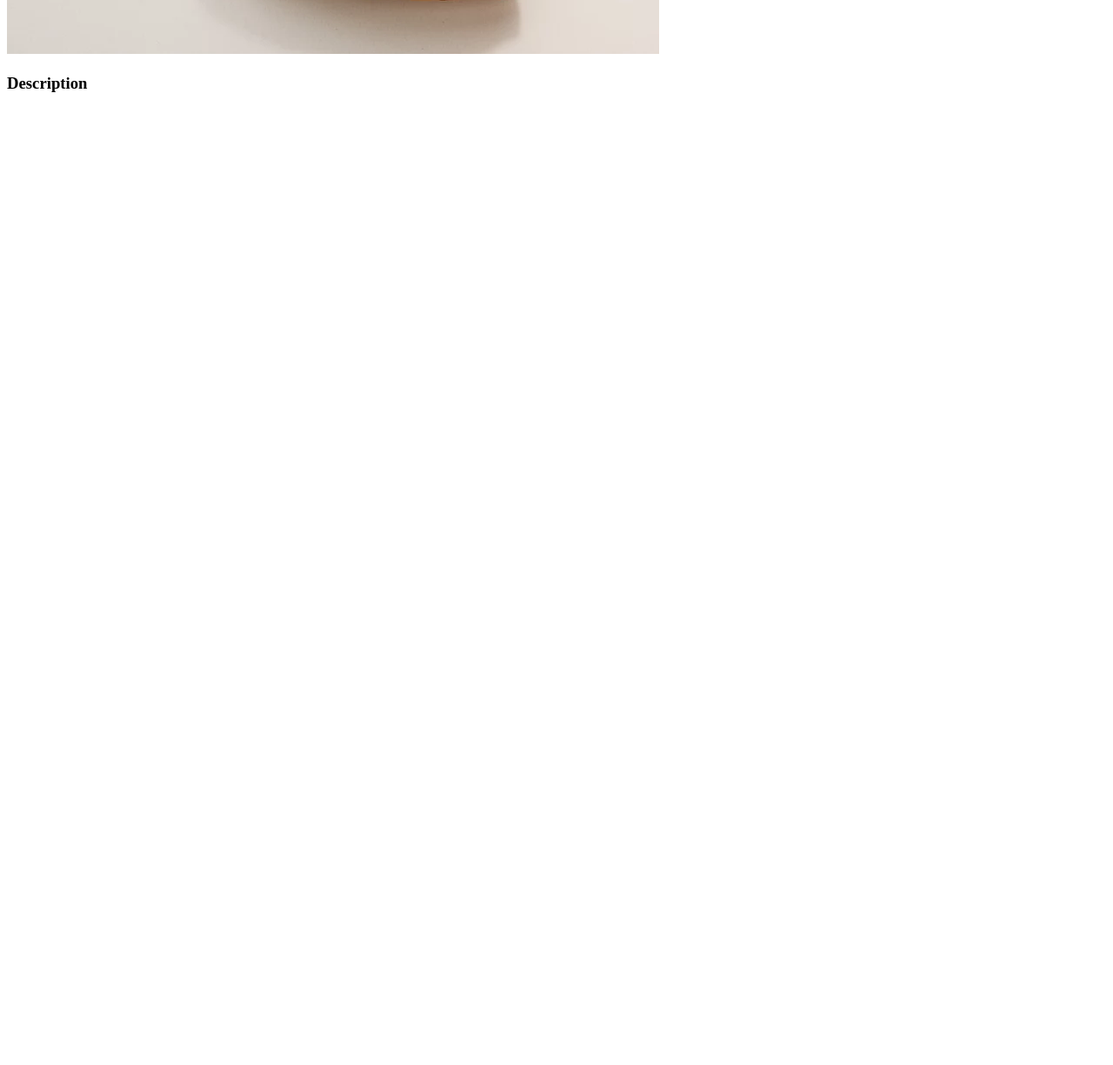
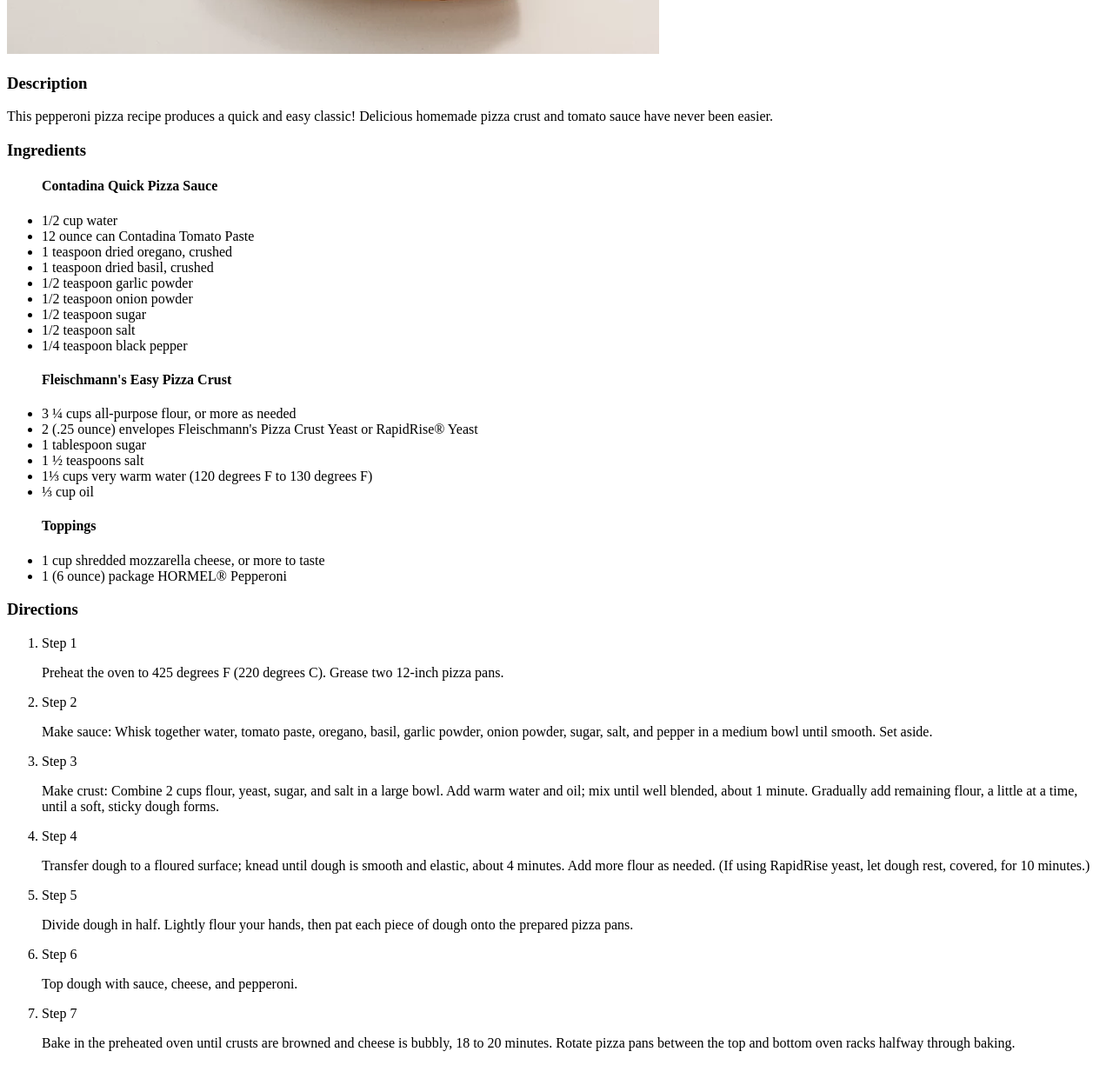
Before and after one commit to LTC29/odin-recipes, a plain HTML site: page recipes/pizza.html in a window 1280 px wide. Shown: the part 581-1806 px from the top of the page at 87% size. Before the commit the page ends 800 px from the top, so only its background shows below. Drawn offline with Linux system fonts and the light colour scheme.

Commit message:
Update pizza.html

```diff
--- a/recipes/pizza.html
+++ b/recipes/pizza.html
@@ -7,8 +7,56 @@
         <body>
             <h1>Homemade Pepperoni Pizza</h1>
             <img src="./images/the-pizza.webp" alt="The Pizza">
+
             <h3>Description</h3>
 
+            <p>This pepperoni pizza recipe produces a quick and easy classic! Delicious homemade pizza crust and tomato sauce have never been easier.</p>
+
+            <h3>Ingredients</h3>
+
+            <ul>
+                <h4>Contadina Quick Pizza Sauce</h4>
+
+                <li>1/2 cup water</li>
+                <li>12 ounce can Contadina Tomato Paste</li>
+                <li>1 teaspoon dried oregano, crushed</li>
+                <li>1 teaspoon dried basil, crushed</li>
+                <li>1/2 teaspoon garlic powder</li>
+                <li>1/2 teaspoon onion powder</li>
+                <li>1/2 teaspoon sugar</li>
+                <li>1/2 teaspoon salt</li>
+                <li>1/4 teaspoon black pepper</li>
+
+                <h4>Fleischmann's Easy Pizza Crust</h4>
+
+                <li>3 ¼ cups all-purpose flour, or more as needed</li>
+                <li>2 (.25 ounce) envelopes Fleischmann's Pizza Crust Yeast or RapidRise® Yeast</li>
+                <li>1 tablespoon sugar</li>
+                <li>1 ½ teaspoons salt</li>
+                <li>1⅓ cups very warm water (120 degrees F to 130 degrees F)</li>
+                <li>⅓ cup oil</li>
+
+                <h4>Toppings</h4>
+
+                <li>1 cup shredded mozzarella cheese, or more to taste</li>
+                <li>1 (6 ounce) package HORMEL® Pepperoni</li>
+            </ul>
+            <h3>Directions</h3>
+            <ol>
+                <li>Step 1</li>
+                <p>Preheat the oven to 425 degrees F (220 degrees C). Grease two 12-inch pizza pans.</p>
+                <li>Step 2</li>
+                <p>Make sauce: Whisk together water, tomato paste, oregano, basil, garlic powder, onion powder, sugar, salt, and pepper in a medium bowl until smooth. Set aside.</p>
+                <li>Step 3</li>
+                <p>Make crust: Combine 2 cups flour, yeast, sugar, and salt in a large bowl. Add warm water and oil; mix until well blended, about 1 minute. Gradually add remaining flour, a little at a time, until a soft, sticky dough forms.</p>
+                <li>Step 4</li>
+                <p>Transfer dough to a floured surface; knead until dough is smooth and elastic, about 4 minutes. Add more flour as needed. (If using RapidRise yeast, let dough rest, covered, for 10 minutes.)</p>
+                <li>Step 5</li>
+                <p>Divide dough in half. Lightly flour your hands, then pat each piece of dough onto the prepared pizza pans.</p>
+                <li>Step 6</li>
+                <p>Top dough with sauce, cheese, and pepperoni.</p>
+                <li>Step 7</li>
+                <p>Bake in the preheated oven until crusts are browned and cheese is bubbly, 18 to 20 minutes. Rotate pizza pans between the top and bottom oven racks halfway through baking. </p>
+            </ol>
         </body>
-
 </html>
```
